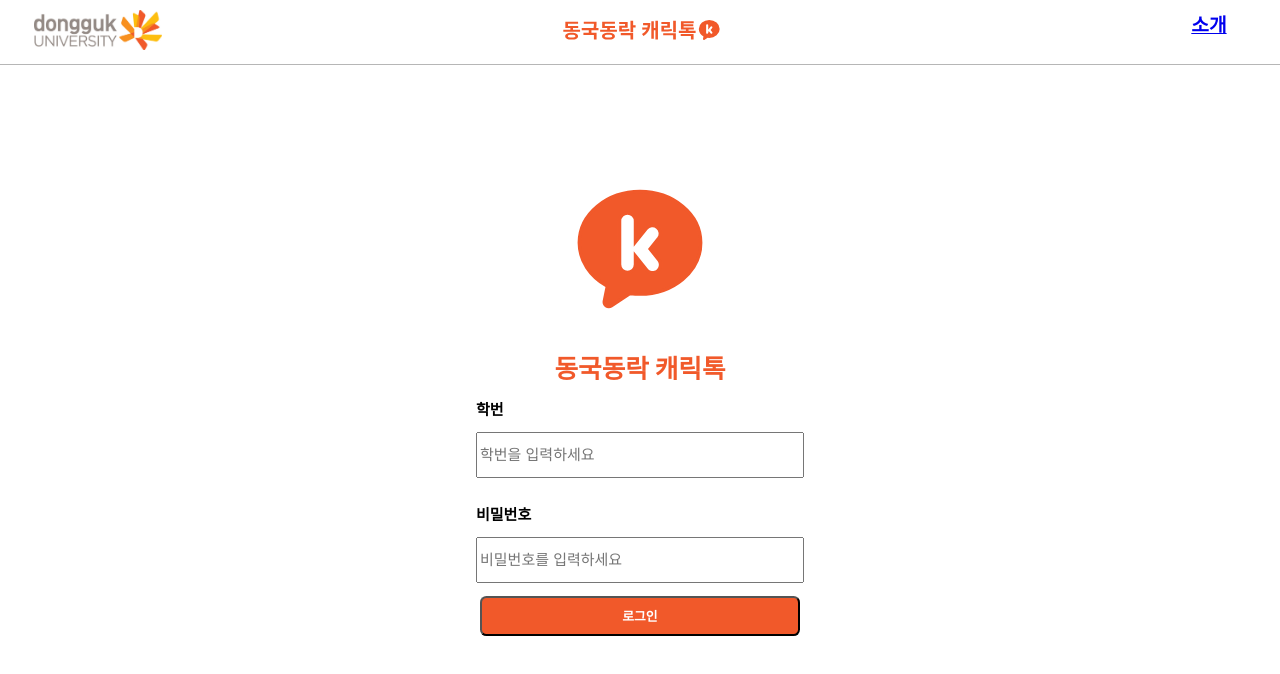
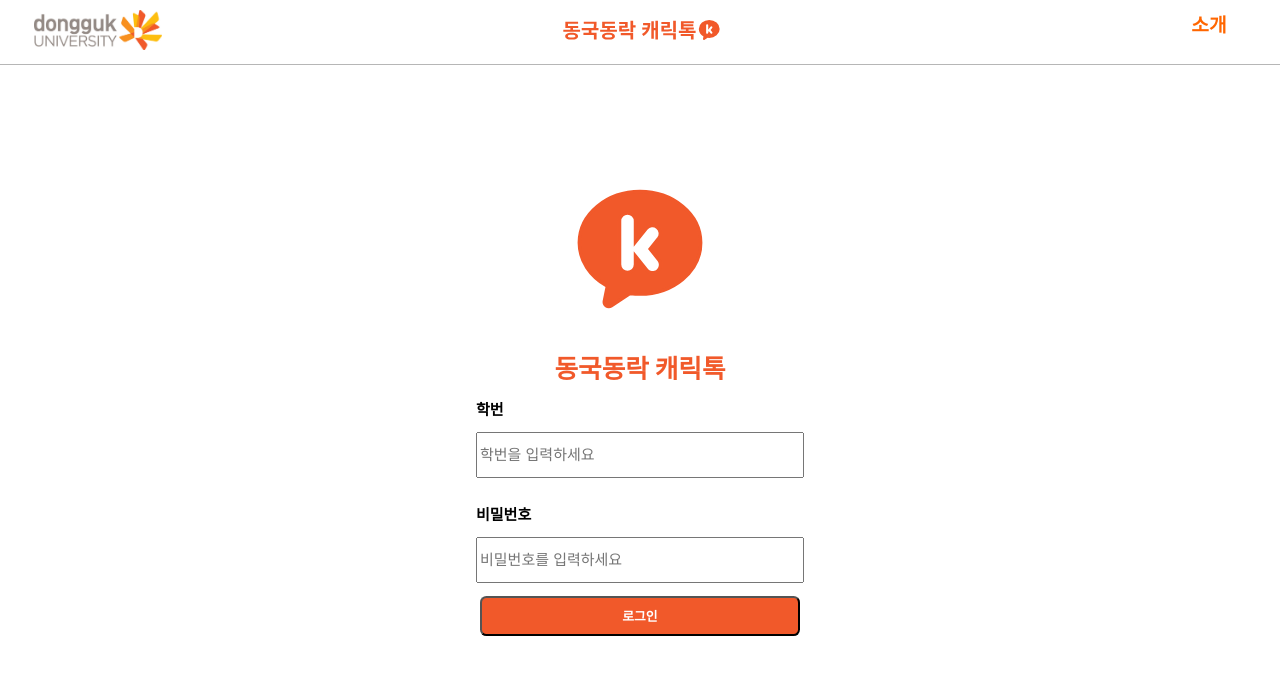
Before and after one commit to PROMACAMputhon/front, a React (Create React App) app: page /login in a window 1280 px wide. Shown: the top 674 px of the page. Built offline with nearby package versions, Linux system fonts and the light colour scheme; no server answers.

Commit message:
:lipstick: style: 헤더 소개 텍스트 스타일링

```diff
--- a/src/components/common/Header.module.css
+++ b/src/components/common/Header.module.css
@@ -62,7 +62,7 @@
   width: 160px;
 }
 
-.chatExplain {
+.chatExplain a {
   color: #ff6600;
   margin-bottom: auto;
   margin-right: 3vw;
```
